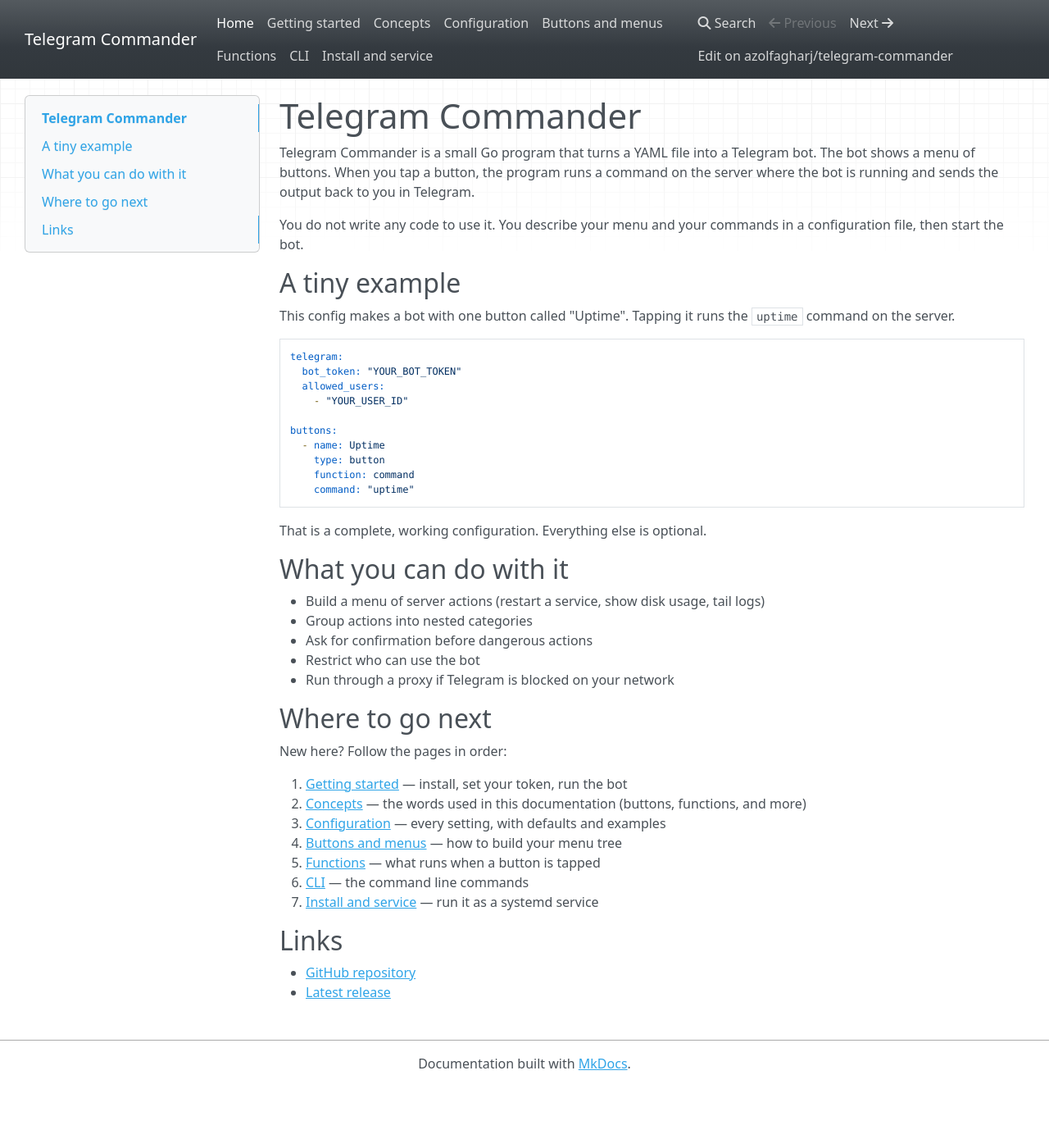
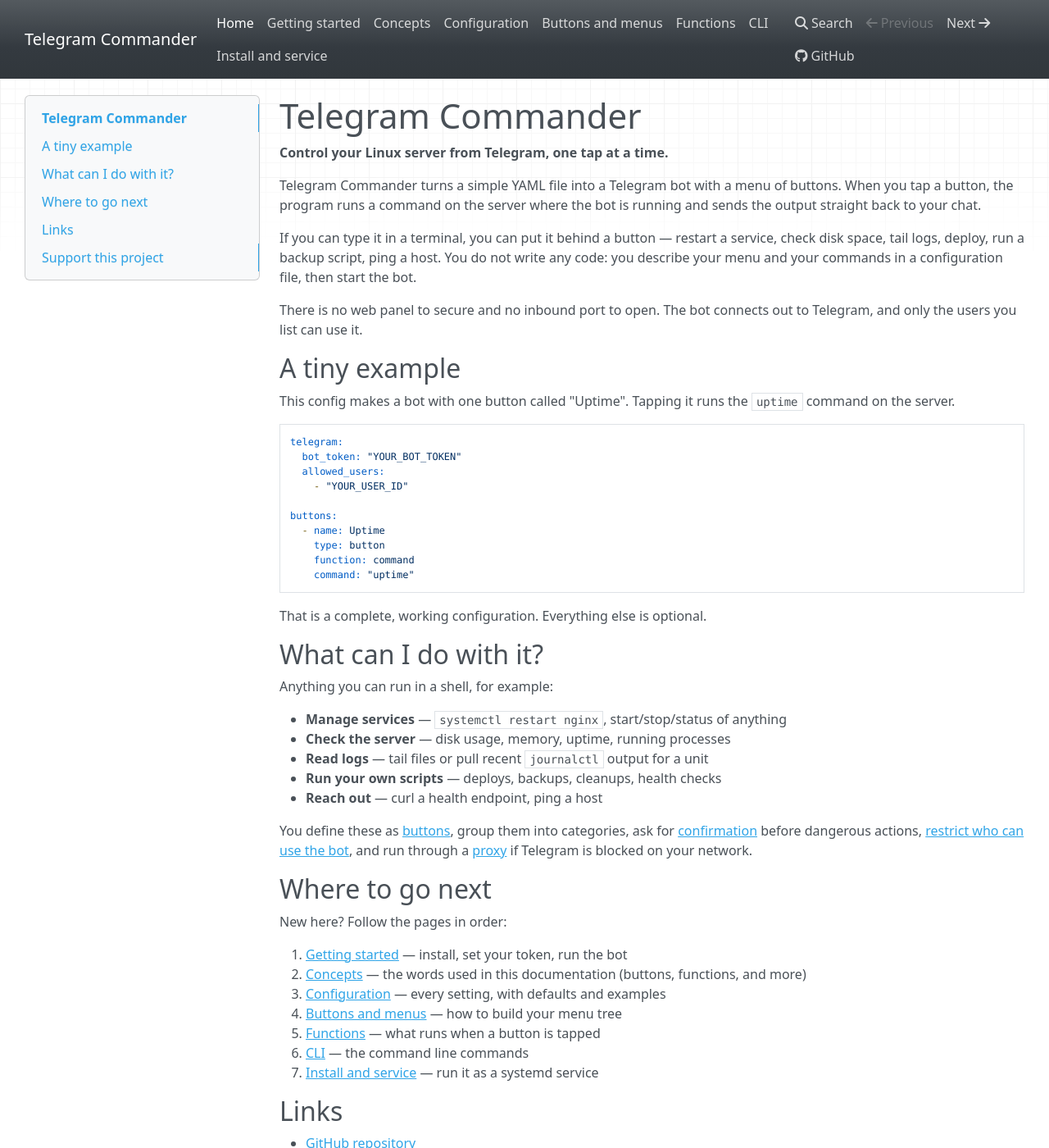
Before and after one commit to azolfagharj/telegram-commander, an MkDocs documentation site: the page built from docs/index.md, in a window 1280 px wide and 1400 px high. Shown: the whole window at 82% size. Built offline with MkDocs 1.6.1, drawn with Linux system fonts in a browser that asks for light colours; nearby versions of some CDN libraries; some of the changed text lies outside the part shown.

Commit message:
fix docs

```diff
--- a/docs/index.md
+++ b/docs/index.md
@@ -1,12 +1,18 @@
 # Telegram Commander
 
-Telegram Commander is a small Go program that turns a YAML file into a
-Telegram bot. The bot shows a menu of buttons. When you tap a button, the
-program runs a command on the server where the bot is running and sends the
-output back to you in Telegram.
+**Control your Linux server from Telegram, one tap at a time.**
 
-You do not write any code to use it. You describe your menu and your commands
-in a configuration file, then start the bot.
+Telegram Commander turns a simple YAML file into a Telegram bot with a menu of
+buttons. When you tap a button, the program runs a command on the server where
+the bot is running and sends the output straight back to your chat.
+
+If you can type it in a terminal, you can put it behind a button — restart a
+service, check disk space, tail logs, deploy, run a backup script, ping a host.
+You do not write any code: you describe your menu and your commands in a
+configuration file, then start the bot.
+
+There is no web panel to secure and no inbound port to open. The bot connects
+out to Telegram, and only the users you list can use it.
 
 ## A tiny example
 
@@ -28,13 +34,20 @@
 
 That is a complete, working configuration. Everything else is optional.
 
-## What you can do with it
+## What can I do with it?
 
-- Build a menu of server actions (restart a service, show disk usage, tail logs)
-- Group actions into nested categories
-- Ask for confirmation before dangerous actions
-- Restrict who can use the bot
-- Run through a proxy if Telegram is blocked on your network
+Anything you can run in a shell, for example:
+
+- **Manage services** — `systemctl restart nginx`, start/stop/status of anything
+- **Check the server** — disk usage, memory, uptime, running processes
+- **Read logs** — tail files or pull recent `journalctl` output for a unit
+- **Run your own scripts** — deploys, backups, cleanups, health checks
+- **Reach out** — curl a health endpoint, ping a host
+
+You define these as [buttons](buttons.md), group them into categories, ask for
+[confirmation](buttons.md#confirmation) before dangerous actions,
+[restrict who can use the bot](config-reference.md#telegram), and run through a
+[proxy](config-reference.md#telegram) if Telegram is blocked on your network.
 
 ## Where to go next
 
@@ -52,3 +65,9 @@
 
 - [GitHub repository](https://github.com/azolfagharj/telegram-commander)
 - [Latest release](https://github.com/azolfagharj/telegram-commander/releases/latest)
+
+## Support this project
+
+Telegram Commander is free and open source. If it saves you time,
+[consider supporting its development](https://azolfagharj.github.io/donate/) —
+it helps keep the project alive and maintained.
--- a/mkdocs.yml
+++ b/mkdocs.yml
@@ -4,8 +4,11 @@
 site_url: https://azolfagharj.github.io/telegram-commander/
 
 repo_url: https://github.com/azolfagharj/telegram-commander
-repo_name: azolfagharj/telegram-commander
-edit_uri: edit/main/docs/
+repo_name: GitHub
+# No edit_uri: we only want the GitHub logo link, not per-page "Edit" links.
+edit_uri: ""
+
+copyright: 'Built by <a href="https://github.com/azolfagharj">azolfagharj</a> · <a href="https://github.com/azolfagharj/telegram-commander">Source on GitHub</a> · <a href="https://azolfagharj.github.io/donate/">Donate</a>'
 
 docs_dir: docs
 site_dir: statics
```
Also changed, not shown: README.md (+72 -18 lines), 2 other files.
